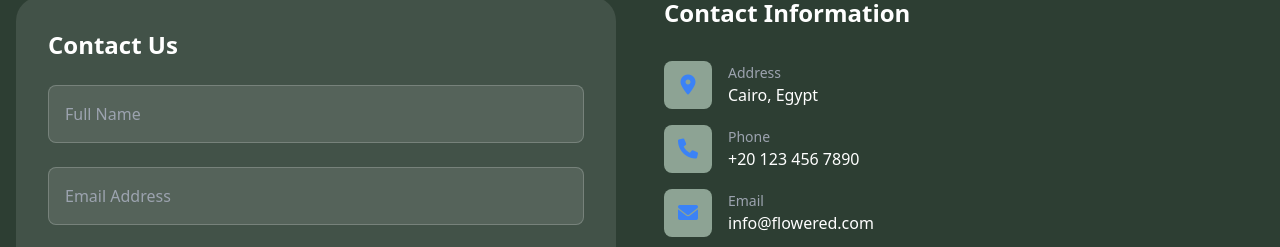
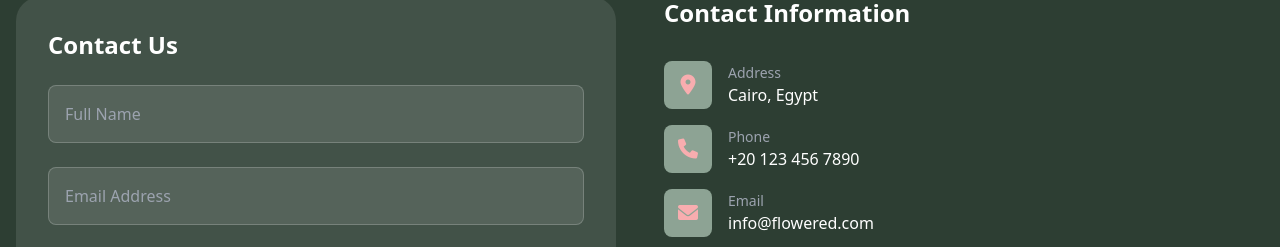
Before and after one commit to DrYarahelal/tailwind-project, a plain HTML site: page index.html in a window 1280 px wide. Shown: the part 2651-2898 px from the top of the page. Drawn offline with nearby package versions, Linux system fonts and the light colour scheme; files whose address does not match are found by name.

Commit message:
Add files via upload

```diff
--- a/index.html
+++ b/index.html
@@ -419,7 +419,7 @@
                     <div class="space-y-4">
                         <div class="flex items-center gap-4">
                             <div class="w-12 h-12 bg-[#8DA394] rounded-lg flex items-center justify-center">
-                                <i class="fas fa-map-marker-alt text-blue-500 text-xl"></i>
+                                <i class="fas fa-map-marker-alt text-[#F8ADAF] text-xl"></i>
                             </div>
                             <div>
                                 <p class="text-gray-400 text-sm">Address</p>
@@ -429,7 +429,7 @@
 
                         <div class="flex items-center gap-4">
                             <div class="w-12 h-12 bg-[#8DA394] rounded-lg flex items-center justify-center">
-                                <i class="fas fa-phone text-blue-500 text-xl"></i>
+                                <i class="fas fa-phone text-[#F8ADAF] text-xl"></i>
                             </div>
                             <div>
                                 <p class="text-gray-400 text-sm">Phone</p>
@@ -439,7 +439,7 @@
 
                         <div class="flex items-center gap-4">
                             <div class="w-12 h-12 bg-[#8DA394] rounded-lg flex items-center justify-center">
-                                <i class="fas fa-envelope text-blue-500 text-xl"></i>
+                                <i class="fas fa-envelope text-[#F8ADAF] text-xl"></i>
                             </div>
                             <div>
                                 <p class="text-gray-400 text-sm">Email</p>
```
